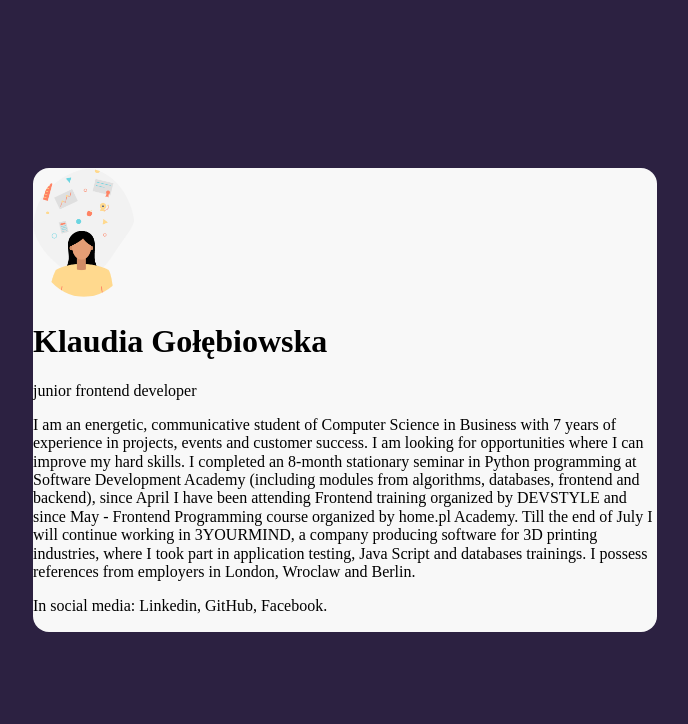
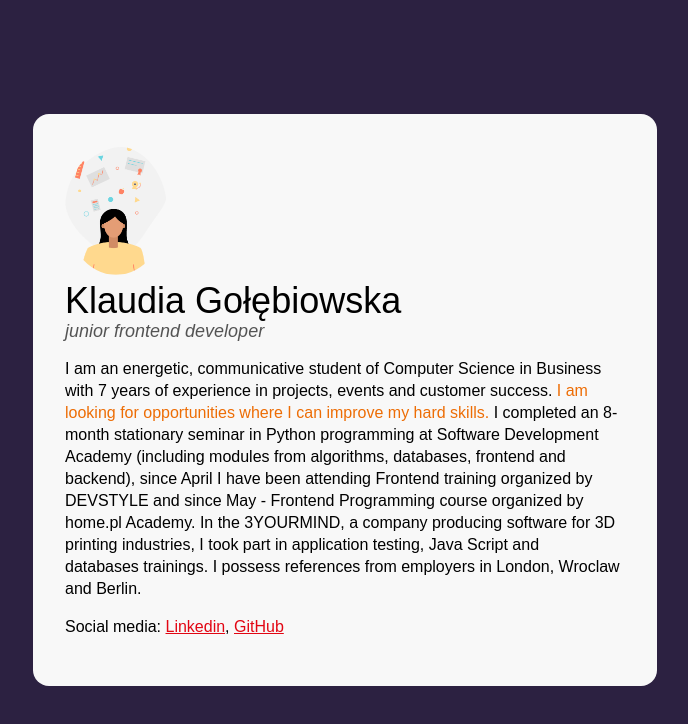
Before and after one commit to KlaudiaGolebiowska/business_card, a plain HTML site: page index.html in a window 1280 px wide. Shown: the whole page, without its empty margins (295-983 px from the left). Drawn offline with nearby package versions, Linux system fonts and the light colour scheme.

Commit message:
New styles

```diff
--- a/index.html
+++ b/index.html
@@ -14,17 +14,48 @@
   </head>
   <body>
     <main class="main">
-      <article>
-        <img src="student-colour-400px.png" class="img" alt="zdjecie"/>
-        <h1>Klaudia Gołębiowska</h1>
-        <p>junior frontend developer</p>
-        <p>I am an energetic, communicative student of Computer Science in Business with 7 years of experience in projects, events and customer success. I am looking for opportunities where I can improve my hard skills. I completed an 8-month stationary seminar in Python programming at Software Development Academy (including modules from algorithms, databases, frontend and backend), since April I have been attending Frontend training organized by DEVSTYLE and since May - Frontend Programming course organized by home.pl Academy. Till the end of July I will continue working in 3YOURMIND, a company producing software for 3D printing industries, where I took part in application testing, Java Script and databases trainings.
-            I possess references from employers in London, Wroclaw and Berlin.</p>
+      <article class="person">
+        <img
+          src="student-colour-400px.png"
+          class="person__photo"
+          alt="zdjecie"
+        />
+        <header class="person__info">
+          <h1 class="person__name">Klaudia Gołębiowska</h1>
+          <p class="person__position">junior frontend developer</p>
+        </header>
+        <p class="person__description">
+          I am an energetic, communicative student of Computer Science in
+          Business with 7 years of experience in projects, events and customer
+          success.
+          <strong class="special"
+            >I am looking for opportunities where I can improve my hard
+            skills.</strong
+          >
+          I completed an 8-month stationary seminar in Python programming at
+          Software Development Academy (including modules from algorithms,
+          databases, frontend and backend), since April I have been attending
+          Frontend training organized by DEVSTYLE and since May - Frontend
+          Programming course organized by home.pl Academy. In the 3YOURMIND, a
+          company producing software for 3D printing industries, I took part in
+          application testing, Java Script and databases trainings. I possess
+          references from employers in London, Wroclaw and Berlin.
+        </p>
 
-        <p>In social media: Linkedin, GitHub, Facebook.</p>
+        <p class="person__description">
+          Social media:
+          <a
+            class="person__social"
+            href="https://www.linkedin.com/in/kgolebiowska/"
+            >Linkedin</a
+          >,
+          <a
+            class="person__social"
+            href="https://github.com/KlaudiaGolebiowska"
+            >GitHub</a
+          >
+        </p>
       </article>
     </main>
-
-
   </body>
 </html>
--- a/style.css
+++ b/style.css
@@ -1,19 +1,60 @@
+*,
+*:before,
+*::after {
+  box-sizing: inherit;
+}
+
+html {
+  box-sizing: border-box;
+}
+
 body {
-    background-color: #2C2141;
+  background-color: #2c2141;
   display: flex;
   align-items: center;
   justify-content: center;
   min-height: 100vh;
+  font-family: Arial, Helvetica, sans-serif;
 }
 
 .main {
-    background-color: #F8F8F8;
+  background-color: #f8f8f8;
   border-radius: 16px;
   width: 624px;
   margin: 16px;
+  padding: 32px;
+}
+.person {
 }
 
-.img {
+.person__photo {
   border-radius: 50%;
   width: 102px;
 }
+.person__name {
+  font-size: 36px;
+  margin: 0;
+  font-weight: normal;
+}
+
+.person__position {
+  font-size: 18px;
+  color: #545454;
+  margin: 0;
+  font-style: italic;
+}
+.person__description {
+  font-size: 16px;
+  line-height: 22px;
+}
+
+
+.special {
+    color: #ED6D05;
+    font-weight: normal;
+}
+
+.person__social{
+    color:#E20613 ;
+    font-weight: normal;
+}
```
Lines whose indentation alone changed are shown as unchanged.
